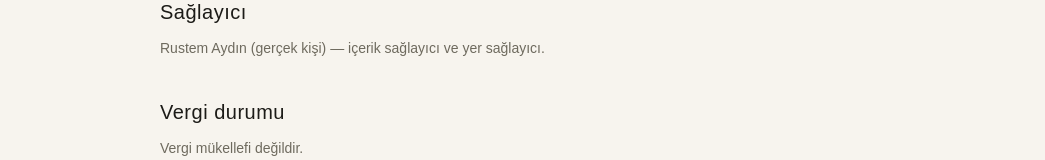
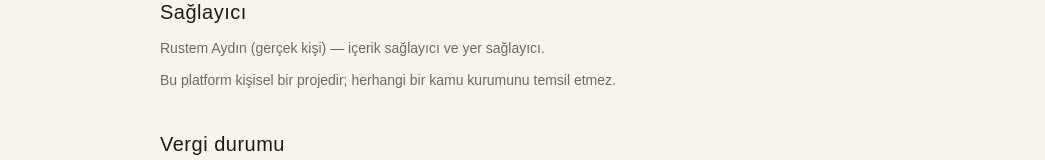
Before and after one commit to rustem-aydin/urundedektifi, a Next.js app: page /kunye in a window 1280 px wide. Shown: the part 327-487 px from the top of the page, without its empty margins (112-1157 px from the left). Built offline with nearby package versions, Linux system fonts and the light colour scheme; no server answers.

Commit message:
docs(kunye): kişisel proje ve kamu kurumu temsili reddi
- Sağlayıcı bölümünün altına "Bu platform kişisel bir projedir; herhangi bir kamu kurumunu temsil etmez." eklendi.

```diff
--- a/src/app/(frontend)/kunye/page.tsx
+++ b/src/app/(frontend)/kunye/page.tsx
@@ -27,6 +27,9 @@ export default function KunyePage() {
       <h2 className="mt-10 font-display text-xl tracking-wide">Sağlayıcı</h2>
       <p className="mt-3 text-sm text-muted-foreground">
         Rustem Aydın (gerçek kişi) — içerik sağlayıcı ve yer sağlayıcı.
+      </p>
+      <p className="mt-3 text-sm text-muted-foreground">
+        Bu platform kişisel bir projedir; herhangi bir kamu kurumunu temsil etmez.
       </p>
 
       <h2 className="mt-10 font-display text-xl tracking-wide">Vergi durumu</h2>
```
